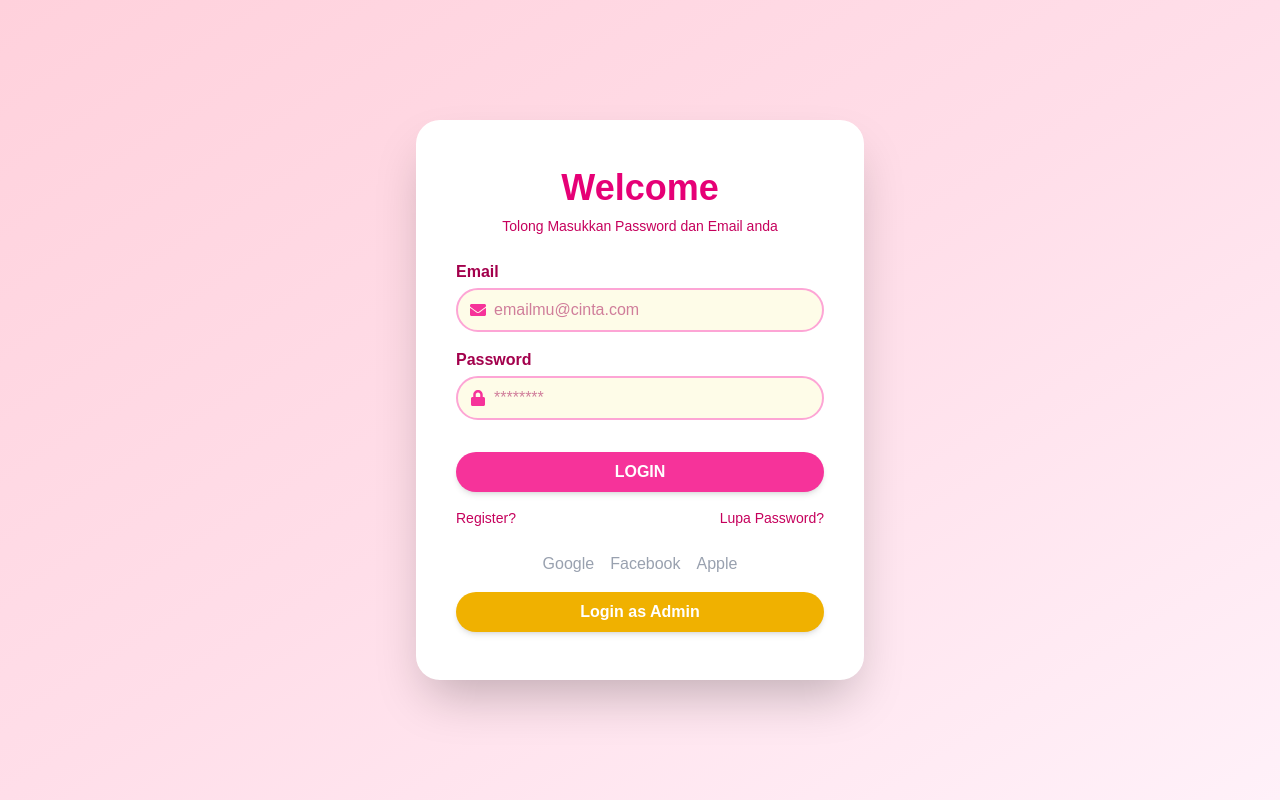
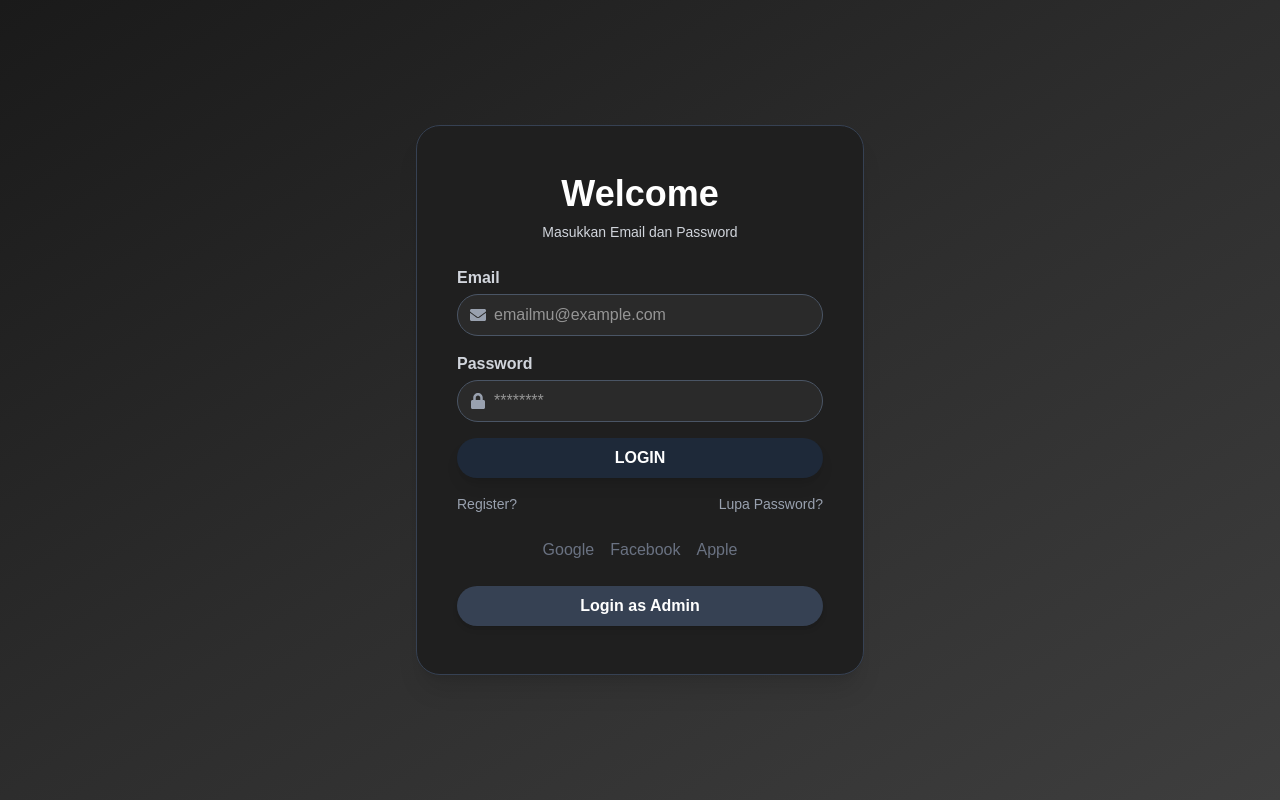
Before and after one commit to NeoOrlando14/SIWEB-5, a Next.js app: page /login in a window 1280 px wide. Built offline with nearby package versions, Linux system fonts and the light colour scheme.

Commit message:
update UI login register forgot password theme

```diff
--- a/app/login/page.js
+++ b/app/login/page.js
@@ -14,54 +14,50 @@ export default function LoginPage() {
   const handleLogin = (e) => {
     e.preventDefault();
 
-    // Login untuk pembeli
     if (!isAdminMode && email === 'pembeli@gmail.com' && password === 'pembeli123') {
       localStorage.setItem('isLoggedIn', 'true');
       router.push('/home');
     }
-
-    // Login untuk admin
     else if (isAdminMode && email === 'admin@gmail.com' && password === 'admin123') {
       localStorage.setItem('isAdmin', 'true');
       router.push('/admin-dashboard');
     }
-
-    // Gagal login
     else {
       alert('Email atau password salah!');
     }
   };
 
   return (
-    <div className="min-h-screen bg-gradient-to-br from-[#FFD1DC] via-[#FFDEE9] to-[#FFF1F9] flex items-center justify-center p-4">
-      <div className="bg-white bg-opacity-80 backdrop-blur-lg shadow-2xl rounded-3xl px-10 py-12 w-full max-w-md text-center">
-        <h1 className="text-4xl font-extrabold text-pink-600 mb-2">Welcome</h1>
-        <p className="text-sm text-pink-700 mb-6">
-          {isAdminMode ? 'Login sebagai admin' : 'Tolong Masukkan Password dan Email anda'}
+    <div className="min-h-screen bg-gradient-to-br from-[#1a1a1a] via-[#2d2d2d] to-[#3e3e3e] flex items-center justify-center p-4">
+      <div className="bg-[#1f1f1f] bg-opacity-90 backdrop-blur-lg shadow-xl rounded-3xl px-10 py-12 w-full max-w-md text-center border border-gray-700">
+        <h1 className="text-4xl font-extrabold text-white mb-2">Welcome</h1>
+        <p className="text-sm text-gray-300 mb-6">
+          {isAdminMode ? 'Login sebagai admin' : 'Masukkan Email dan Password'}
         </p>
 
         <form onSubmit={handleLogin} className="space-y-4 text-left">
           <div>
-            <label className="block text-pink-800 font-semibold mb-1">Email</label>
-            <div className="flex items-center border-2 border-pink-300 rounded-full px-3 bg-yellow-50">
-              <FaEnvelope className="text-pink-500 mr-2" />
+            <label className="block text-gray-300 font-semibold mb-1">Email</label>
+            <div className="flex items-center border border-gray-600 rounded-full px-3 bg-[#2a2a2a]">
+              <FaEnvelope className="text-gray-400 mr-2" />
               <input
                 type="email"
-                className="flex-1 bg-transparent outline-none py-2 text-pink-800"
-                placeholder="emailmu@cinta.com"
+                className="flex-1 bg-transparent outline-none py-2 text-white"
+                placeholder="emailmu@example.com"
                 value={email}
                 onChange={(e) => setEmail(e.target.value)}
                 required
               />
             </div>
           </div>
+
           <div>
-            <label className="block text-pink-800 font-semibold mb-1">Password</label>
-            <div className="flex items-center border-2 border-pink-300 rounded-full px-3 bg-yellow-50">
-              <FaLock className="text-pink-500 mr-2" />
+            <label className="block text-gray-300 font-semibold mb-1">Password</label>
+            <div className="flex items-center border border-gray-600 rounded-full px-3 bg-[#2a2a2a]">
+              <FaLock className="text-gray-400 mr-2" />
               <input
                 type="password"
-                className="flex-1 bg-transparent outline-none py-2 text-pink-800"
+                className="flex-1 bg-transparent outline-none py-2 text-white"
                 placeholder="********"
                 value={password}
                 onChange={(e) => setPassword(e.target.value)}
@@ -69,28 +65,29 @@ export default function LoginPage() {
               />
             </div>
           </div>
+
           <button
             type="submit"
-            className="w-full bg-pink-500 hover:bg-pink-600 text-white font-bold py-2 rounded-full transition shadow-md mt-4"
+            className="w-full bg-gray-800 hover:bg-gray-900 text-white font-bold py-2 rounded-full transition shadow-lg"
           >
             LOGIN
           </button>
         </form>
 
-        <div className="flex justify-between text-sm text-pink-700 mt-4">
-          <Link href="/register" className="hover:underline">Register?</Link>
-          <Link href="/lupa-password" className="hover:underline">Lupa Password?</Link>
+        <div className="flex justify-between text-sm text-gray-400 mt-4">
+          <Link href="/register" className="hover:text-white">Register?</Link>
+          <Link href="/lupa-password" className="hover:text-white">Lupa Password?</Link>
         </div>
 
-        <div className="mt-6 flex justify-center space-x-4">
-          <button className="text-gray-400">Google</button>
-          <button className="text-gray-400">Facebook</button>
-          <button className="text-gray-400">Apple</button>
+        <div className="mt-6 flex justify-center space-x-4 text-gray-500">
+          <button className="hover:text-white">Google</button>
+          <button className="hover:text-white">Facebook</button>
+          <button className="hover:text-white">Apple</button>
         </div>
 
         <button
           onClick={() => setIsAdminMode(true)}
-          className="mt-4 w-full bg-yellow-500 hover:bg-yellow-600 text-white font-bold py-2 rounded-full transition shadow-md"
+          className="mt-6 w-full bg-gray-700 hover:bg-gray-600 text-white font-bold py-2 rounded-full transition shadow-md"
         >
           Login as Admin
         </button>
--- a/app/register/page.js
+++ b/app/register/page.js
@@ -12,80 +12,81 @@ export default function RegisterPage() {
 
   const handleSubmit = (e) => {
     e.preventDefault();
-
     if (!email || !password || !phone || !dob) {
       alert('Semua data harus diisi!');
       return;
     }
-
     alert('Registrasi berhasil!');
     router.push('/login');
   };
 
   return (
-    <div
-      className="min-h-screen bg-pink-300 bg-cover bg-center flex items-center justify-center relative"
-      style={{ backgroundImage: "url('/register-bg.png')" }}
-    >
-      <div className="absolute inset-0 bg-[#d88b87]/80 z-0" />
-      <div className="relative z-10 p-8 rounded-xl w-full max-w-4xl">
-        <h1 className="text-center text-2xl md:text-3xl font-semibold mb-6 text-black font-serif">
-          Tolong buat data diri anda
+    <div className="min-h-screen bg-gradient-to-br from-[#1a1a1a] via-[#2d2d2d] to-[#3e3e3e] flex items-center justify-center p-4">
+      <div className="w-full max-w-4xl bg-[#1f1f1f] bg-opacity-90 backdrop-blur-lg rounded-3xl shadow-xl border border-gray-700 px-8 py-10">
+        <h1 className="text-center text-3xl font-extrabold text-white mb-2">
+          Buat Akun Baru
         </h1>
+        <p className="text-center text-sm text-gray-300 mb-8">
+          Tolong isi data diri Anda dengan benar.
+        </p>
 
         <form onSubmit={handleSubmit} className="grid grid-cols-1 md:grid-cols-2 gap-6">
-          <div className="flex flex-col">
-            <label className="text-black font-semibold mb-1">Email Baru</label>
+          <div>
+            <label className="block text-gray-300 font-medium mb-1">Email Baru</label>
             <input
               type="email"
-              placeholder="exmpaill@gmail.com"
-              className="rounded-md px-4 py-2 bg-white text-gray-700"
+              placeholder="emailmu@example.com"
+              className="w-full rounded-xl px-4 py-2.5 bg-[#2a2a2a] text-white border border-gray-600 outline-none focus:ring-2 focus:ring-gray-400 focus:border-gray-500 transition"
               value={email}
               onChange={(e) => setEmail(e.target.value)}
             />
           </div>
-          <div className="flex flex-col">
-            <label className="text-black font-semibold mb-1">Password Baru</label>
+
+          <div>
+            <label className="block text-gray-300 font-medium mb-1">Password Baru</label>
             <input
               type="password"
-              placeholder="xxxxxxxxx"
-              className="rounded-md px-4 py-2 bg-white text-gray-700"
+              placeholder="********"
+              className="w-full rounded-xl px-4 py-2.5 bg-[#2a2a2a] text-white border border-gray-600 outline-none focus:ring-2 focus:ring-gray-400 focus:border-gray-500 transition"
               value={password}
               onChange={(e) => setPassword(e.target.value)}
             />
           </div>
-          <div className="flex flex-col">
-            <label className="text-black font-semibold mb-1">No.Tlpn Baru</label>
+
+          <div>
+            <label className="block text-gray-300 font-medium mb-1">No. Telepon Baru</label>
             <input
               type="tel"
-              placeholder="082317XXXXXX"
-              className="rounded-md px-4 py-2 bg-white text-gray-700"
+              placeholder="0823xxxxxxx"
+              className="w-full rounded-xl px-4 py-2.5 bg-[#2a2a2a] text-white border border-gray-600 outline-none focus:ring-2 focus:ring-gray-400 focus:border-gray-500 transition"
               value={phone}
               onChange={(e) => setPhone(e.target.value)}
             />
           </div>
-          <div className="flex flex-col">
-            <label className="text-black font-semibold mb-1">Tanggal Lahir</label>
+
+          <div>
+            <label className="block text-gray-300 font-medium mb-1">Tanggal Lahir</label>
             <input
               type="date"
-              className="rounded-md px-4 py-2 bg-white text-gray-700"
+              className="w-full rounded-xl px-4 py-2.5 bg-[#2a2a2a] text-white border border-gray-600 outline-none focus:ring-2 focus:ring-gray-400 focus:border-gray-500 transition"
               value={dob}
               onChange={(e) => setDob(e.target.value)}
             />
           </div>
-          <div className="md:col-span-2 mt-6 flex justify-center">
+
+          <div className="md:col-span-2 mt-2">
             <button
               type="submit"
-              className="bg-white px-6 py-2 rounded-md font-semibold text-pink-700 shadow-md hover:bg-pink-100 transition"
+              className="w-full bg-gray-800 hover:bg-gray-900 text-white font-bold py-2.5 rounded-full transition shadow-lg"
             >
               Simpan
             </button>
           </div>
         </form>
 
-        <p className="mt-6 text-center text-sm text-white">
+        <p className="mt-6 text-center text-sm text-gray-300">
           Sudah punya akun?{' '}
-          <Link href="/login" className="underline text-white hover:text-pink-200">
+          <Link href="/login" className="hover:text-white transition underline decoration-gray-500">
             Login di sini
           </Link>
         </p>
```
Also changed, not shown: app/lupa-password/page.js (+22 -28 lines).
